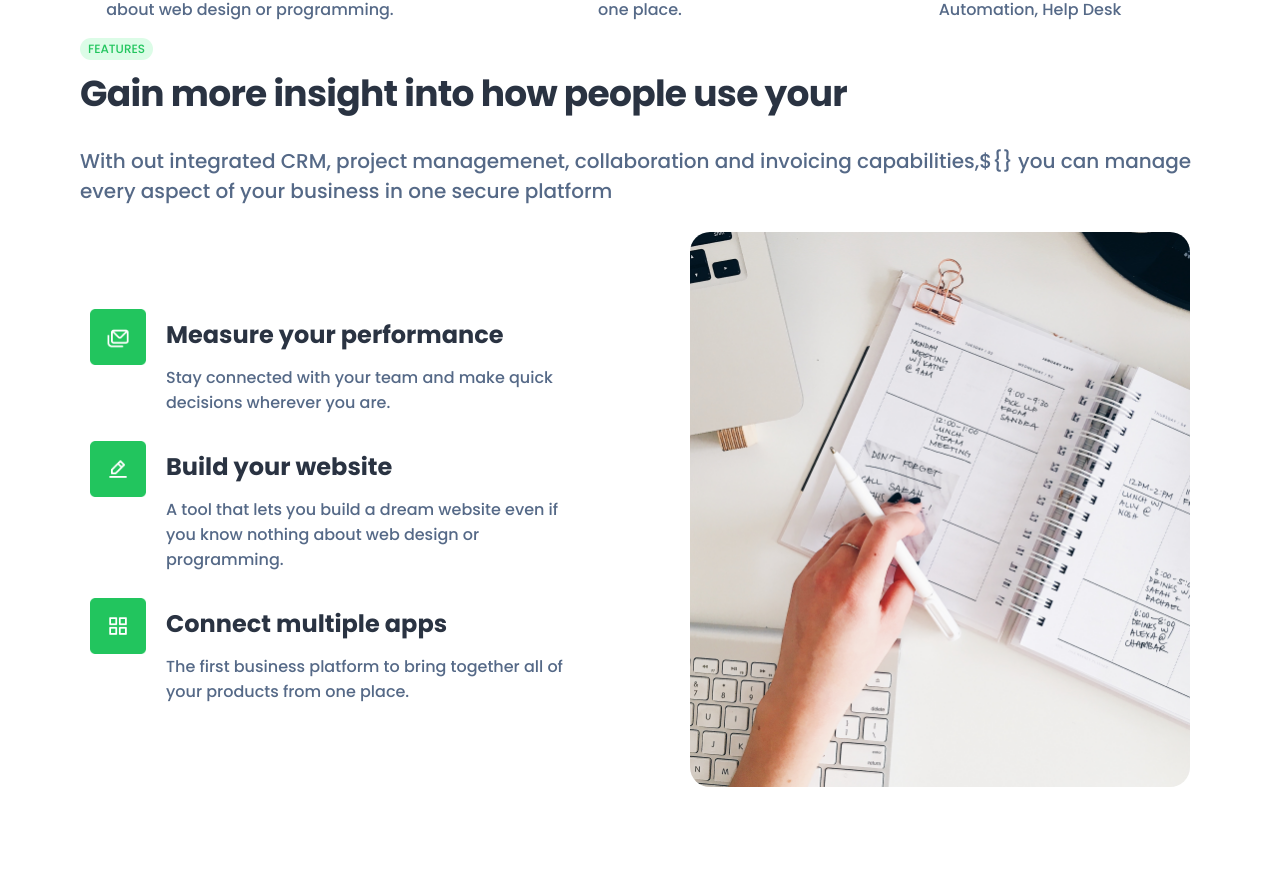
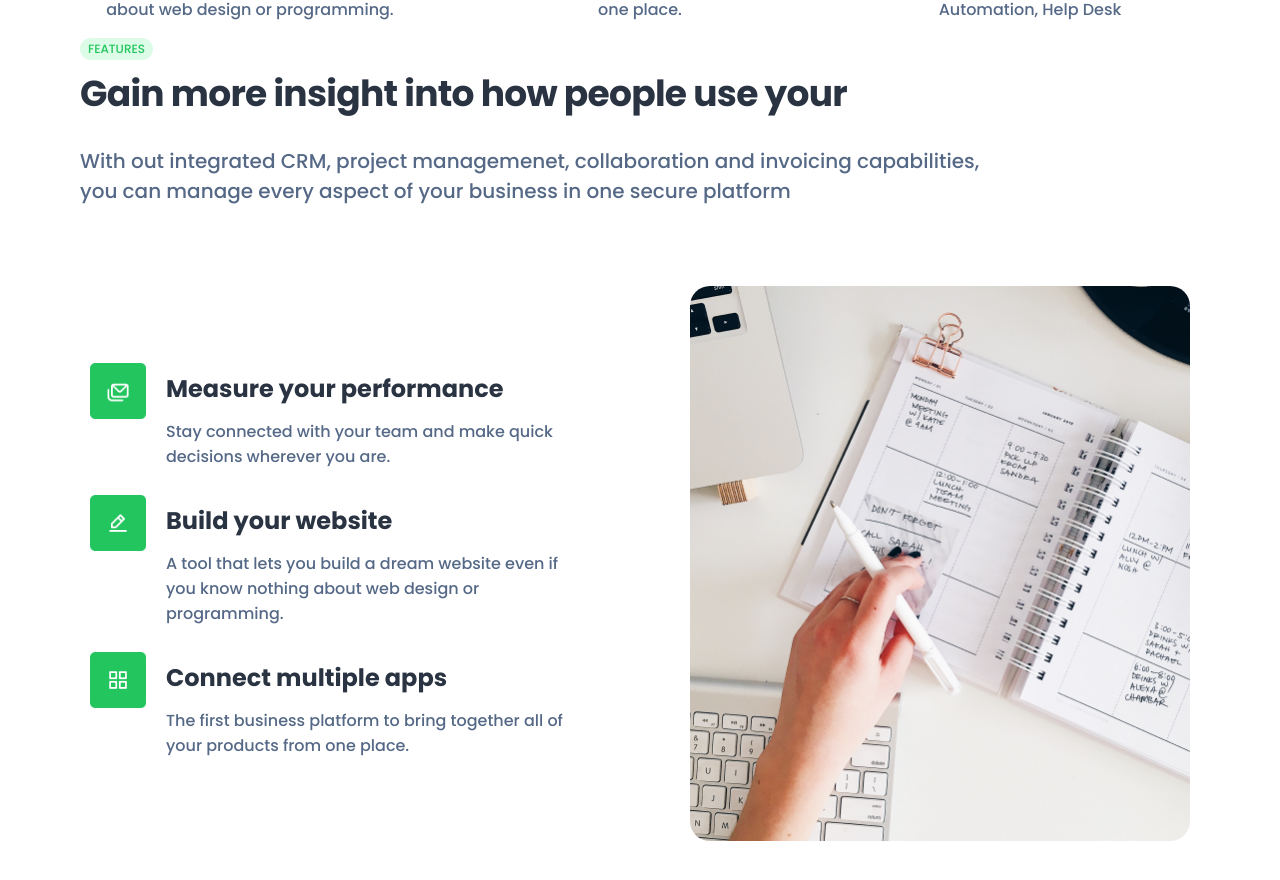
Before and after one commit to MariusAskelovic/7_react_teacherLess_practise, a React (Vite) app: page / in a window 1280 px wide. Shown: the part 1753-2633 px from the top of the page. Built offline with nearby package versions, Linux system fonts and the light colour scheme.

Commit message:
features2 data from array

```diff
--- a/src/components/Features2.jsx
+++ b/src/components/Features2.jsx
@@ -1,14 +1,28 @@
 
 import SectionTitle from "./SectionTitle";
 import './features2.scss'
+import gainCards from "./data/gainCards";
+import { useEffect, useState } from "react";
+
 
 export default function Features2() {
+    const [gainCard, setGainCard] = useState([])
+
+    useEffect(() => {
+        filterArr();
+    }, [])
+
+    function filterArr() {
+        const newArr = gainCards.filter((obj) => obj.id === 1 || obj.id === 4 || obj.id === 5)
+        setGainCard(newArr)
+    }
+
     return (
-        <div className="container">
+        <div className="container features2">
             <SectionTitle
                 pill='FEATURES'
                 title='Gain more insight into how people use your'
-                subtitle='With out integrated CRM, project managemenet, collaboration and invoicing capabilities,${}
+                subtitle='With out integrated CRM, project managemenet, collaboration and invoicing capabilities,
                 you can manage every aspect of your business in one secure platform'
 
                 pillClass="pill"
@@ -17,7 +31,16 @@ export default function Features2() {
             />
             <div className="container features2Details">
                 <div className="features2Grid">
-                    <div className="features2OneCard">
+                    {gainCard.map(obj => (
+                        <div className="features2OneCard" key={obj.id}>
+                            <img src={obj.icon} alt={obj.title} className="gainCardIcon" />
+                            <div className="features2OneCardText">
+                                <h3 className="features2CardTitle">{obj.title}</h3>
+                                <p className="features2CardParagraph">{obj.descr}</p>
+                            </div>
+                        </div>
+                    ))}
+                    {/* <div className="features2OneCard">
                         <img src="./images/iconEnvelope.png" alt="envelope" />
                         <div className="features2OneCardText">
                             <h3 className="features2CardTitle">Measure your performance</h3>
@@ -37,8 +60,9 @@ export default function Features2() {
                             <h3 className="features2CardTitle">Connect multiple apps</h3>
                             <p className="features2CardParagraph">The first business platform to bring together all of your products from one place.</p>
                         </div>
-                    </div>
+                    </div> */}
                 </div>
+
                 <img className="features2BigImg" src="./images/imageHandbook.png" alt="handbook" />
             </div>
         </div>
--- a/src/components/features2.scss
+++ b/src/components/features2.scss
@@ -1,3 +1,9 @@
+.features2 {
+  .sectionSubtitle {
+    max-width: 920px;
+    margin-bottom: 80px;
+  }
+
   .features2Details {
     display: grid;
     grid-template-columns: repeat(2, 1fr);
@@ -6,6 +12,7 @@
     align-items: center;
     gap: 99px;
     margin-bottom: 100px;
+    text-align: left;
 
     .features2Grid {
       display: flex;
@@ -42,3 +49,4 @@
       border-radius: 20px;
     }
   }
+}
```
Lines whose indentation alone changed are shown as unchanged.
